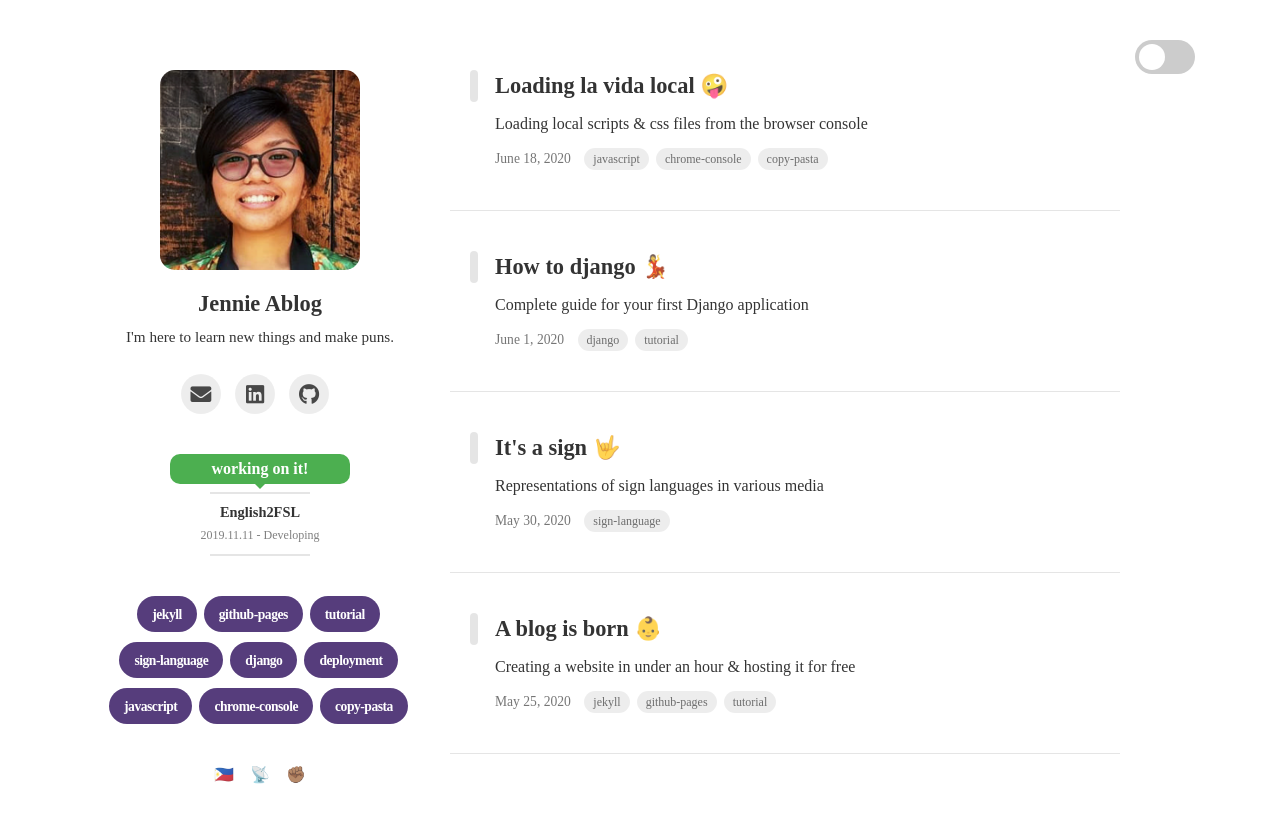
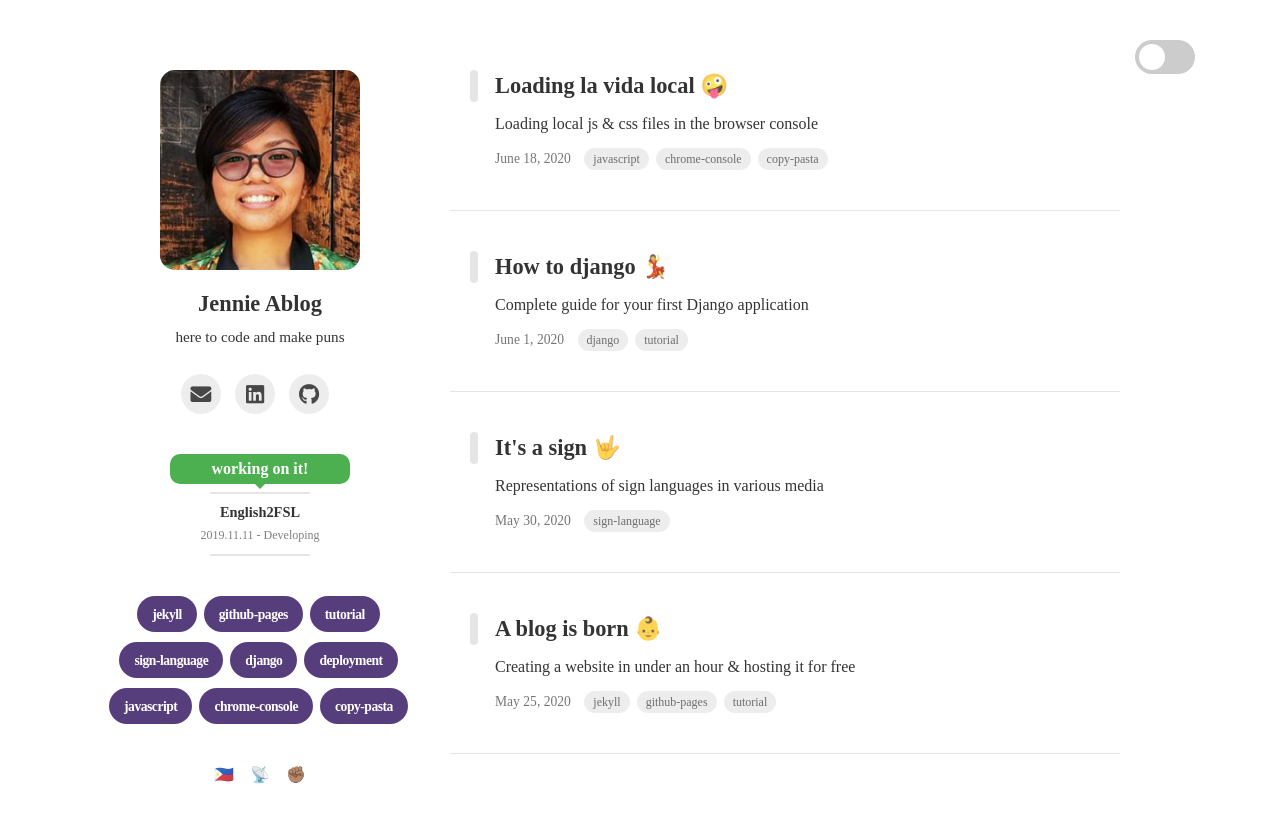
Before and after one commit to jennieablog/jennieablog.github.io, a Jekyll site: the page built from index.html, in a window 1280 px wide. Shown: the top 823 px of the page. Built offline with Jekyll 4.4.1, drawn with Linux system fonts in a browser that asks for light colours; nearby versions of some CDN libraries; some web fonts are replaced; the list of posts is cut into pages by our own code; comment, search, counter and statistics services are not loaded.

Commit message:
shortened bio

```diff
--- a/_config.yml
+++ b/_config.yml
@@ -13,7 +13,7 @@ theme_settings :
     qrcode: assets/img/qrcode.png
     username : Jennie Ablog
     description: BSc Computer Science student from UP Diliman 🇵🇭
-    blog_description : I'm here to learn new things and make puns.
+    blog_description : here to code and make puns
     experience :
       - start : "June 2017 "
         end: "August 2017"
--- a/_posts/2020-06-18-importing-scripts-from-console.md
+++ b/_posts/2020-06-18-loading-files-in-browser-console.md
@@ -1,7 +1,7 @@
 ---
 layout: post
 title: Loading la vida local 🤪
-subtitle : Loading local scripts & css files from the browser console
+subtitle : Loading local js & css files in the browser console
 tags: [javascript, chrome-console, copy-pasta]
 image: https://images.pexels.com/photos/1089440/pexels-photo-1089440.jpeg?auto=compress&cs=tinysrgb&dpr=2&h=650&w=940
 displayimage: false
--- a/_sass/layouts/_home.scss
+++ b/_sass/layouts/_home.scss
@@ -13,7 +13,7 @@
     }
     #header-content{
         @extend %page-padding;
-        margin-bottom: 30px;
+        margin-bottom: 7%;
         color: #fff;
     }
     .bg{
```
